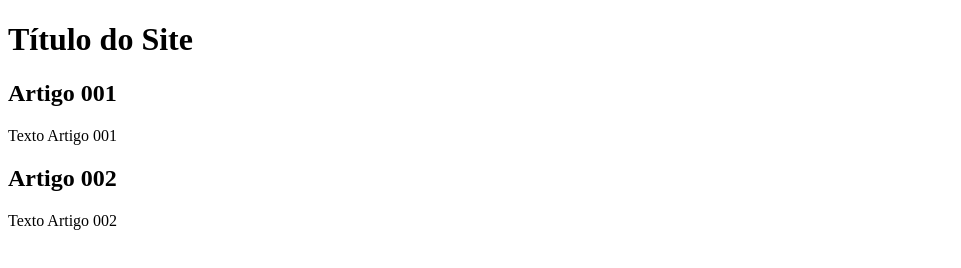
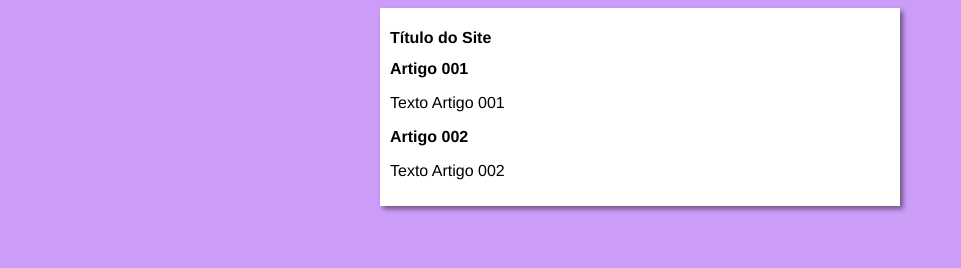
Before and after one commit to Lucilene-Pinheiro/projeto-site, a plain HTML site: page index.html in a window 1280 px wide. Shown: the whole page, without its empty margins (0-961 px from the left). Drawn offline with Linux system fonts and the light colour scheme.

Commit message:
iniciei o design

```diff
--- /dev/null
+++ b/estilos/style.css
@@ -0,0 +1,16 @@
+*{
+    font-family: 'Franklin Gothic Medium', 'Arial Narrow', Arial, sans-serif;
+    font-size: 16px;
+}
+
+body {
+    background-color: rgb(204, 157, 248);
+}
+
+main {
+    background-color: white;
+    width: 500px;
+    margin: auto;
+    padding: 10px;
+    box-shadow: 3px 3px 5px rgb(0, 0, 0, 0.473);
+}
--- a/index.html
+++ b/index.html
@@ -5,6 +5,8 @@
     <meta http-equiv="X-UA-Compatible" content="IE=edge">
     <meta name="viewport" content="width=device-width, initial-scale=1.0">
     <title>Título do Site</title>
+    <link rel="stylesheet" href="estilos/style.css">
+
 </head>
 <body>
     <main>
```
